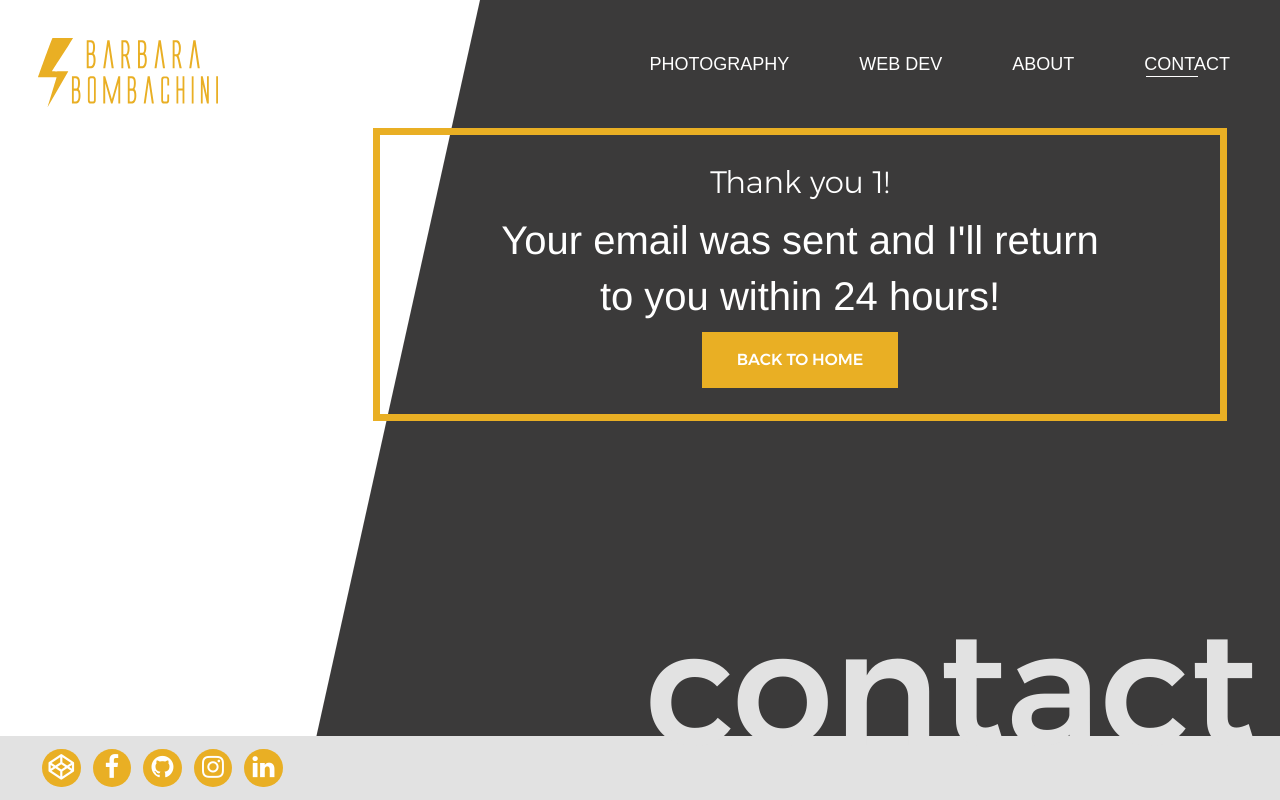
After one commit to bbombachini/portfolio, a PHP site: page /thankyou.php?name=1 in a window 1280 px wide. The commit adds this page. Run offline with PHP 8.4, Linux system fonts and the light colour scheme; some libraries are stand-ins or nearby versions; some web fonts are replaced.

Commit message:
add thank you page

```diff
--- a/admin/contact.php
+++ b/admin/contact.php
@@ -8,7 +8,7 @@
     $subject = $_POST['subject'];
     $message = $_POST['message'];
     $address = $_POST['address'];
-    $direct = "../thankyou.html";
+    $direct = "../thankyou.php";
 
     // echo $name;
     // echo $email;
--- a/scss/app.scss
+++ b/scss/app.scss
@@ -398,6 +398,7 @@ body{
 #contact {
   color: #fff;
   width: 100vw;
+  min-height: 95vh;
   text-align: center;
   .instructions{
     margin: 10vh 5vw 0 5vw;
@@ -413,6 +414,18 @@ body{
     h1 {
       font-size: 1.5rem;
       color: $grey;
+    }
+    h2, h3{
+      color: $grey;
+    }
+    button {
+      background-color: $yell;
+      padding: 20px 35px;
+      font-family: 'Medium', sans-serif;
+      text-transform: uppercase;
+      a{
+        color: #fff;
+      }
     }
     form {
       label{
@@ -977,11 +990,10 @@ footer{
     .border{
       margin: 15vw 0 20vw 0;
       padding: 2vw 5vw;
-      h1{
+      h1, h2, h3{
         color: #fff;
       }
       form{
-        // margin: 0;
         label{
           color: #fff;
         }
--- /dev/null
+++ b/thankyou.php
@@ -0,0 +1,151 @@
+<?php
+  $name = $_GET['name'];
+  // echo "Thank you ".$name;
+?>
+<!doctype html>
+<html class="no-js" lang="en">
+  <head>
+    <meta charset="utf-8">
+    <meta http-equiv="x-ua-compatible" content="ie=edge">
+    <meta name="viewport" content="width=device-width, initial-scale=1.0">
+    <link rel="apple-touch-icon" sizes="144x144" href="img/favicon/apple-touch-icon.png">
+    <link rel="icon" type="image/png" sizes="32x32" href="img/favicon/favicon-32x32.png">
+    <link rel="icon" type="image/png" sizes="16x16" href="img/favicon/favicon-16x16.png">
+    <link rel="manifest" href="img/favicon/manifest.json">
+    <link rel="mask-icon" href="img/favicon/safari-pinned-tab.svg" color="#5bbad5">
+    <link rel="shortcut icon" href="img/favicon/favicon.ico">
+    <meta name="msapplication-config" content="img/favicon/browserconfig.xml">
+    <meta name="theme-color" content="#ffffff">
+    <title>Barbara Bombachini | Photo | Web</title>
+    <link rel="stylesheet" href="https://maxcdn.bootstrapcdn.com/font-awesome/4.7.0/css/font-awesome.min.css">
+    <link rel="stylesheet" href="css/app.css">
+  </head>
+  <body class="contact">
+
+    <div id="container">
+      <header>
+        <div class="row">
+          <div id="nav-bar" class="small-12 columns">
+              <img src="img/bombachini_logo.svg" id="logo" alt="Barbara Bombachini Logo">
+            <div id="hamburg" data-responsive-toggle="hamb-menu3" data-hide-for="medium">
+              <button id="button" type="button" data-toggle="hamb-menu3">
+                <span class="icon"></span>
+                <span class="icon"></span>
+                <span class="icon"></span>
+                <span class="icon"></span>
+              </button>
+            </div>
+
+          <div id="hamb-menu-web" class="hamb-menu3 web">
+            <nav id="nav">
+              <ul id="menu" class="medium-horizontal menu" data-toggle-menu>
+                <li><a class="linen" id="photo" href="#">PHOTOGRAPHY</a></li>
+                <li><a class="linen" href="index.html">WEB DEV</a></li>
+                <li><a class="linen" href="about.html">ABOUT</a></li>
+                <li><a class="linen active" href="contact.html">CONTACT</a></li>
+              </ul>
+            </nav>
+          </div>
+        </div>
+      </div>
+    </header>
+
+      <!-- PAGE CONTENT STARTS HERE -->
+
+      <div id="contact" class="row fluid">
+        <div class="show-for-large" id="triangle">
+        </div>
+        <div class="small-12 large-3 columns">
+          <div class="instructions">
+
+          </div>
+        </div>
+        <div class="small-12 small-centered large-8 columns">
+          <div class="border">
+
+            <h3>
+              <?php echo "Thank you ".$name."!"; ?>
+            </h3>
+            <h2> Your email was sent and I'll return to you within 24 hours!</h2>
+            <button type="button"><a href="index.html">Back to Home</a>
+            </button>
+          </div>
+        </div>
+      </div>
+
+
+      <footer>
+        <div id="text">
+            <span>contact</span>
+        </div>
+        <div class="about row">
+          <div id="social-about" class="small-12 small-centered columns">
+            <ul>
+              <li>
+                <a href="https://codepen.io/bbombachini/" target="_blank">
+                    <i class="fa fa-codepen" aria-hidden="true"></i>
+                </a>
+              </li>
+              <li>
+                <a href="https://www.facebook.com/barbara.bombachini" target="_blank">
+                    <i class="fa fa-facebook" aria-hidden="true"></i>
+                </a>
+              </li>
+              <li>
+                <a href="https://github.com/bbombachini" target="_blank">
+                    <i class="fa fa-github fa-inverse" aria-hidden="true"></i>
+                </a>
+              </li>
+              <li>
+                <a href="https://www.instagram.com/bbombachini/" target="_blank">
+                    <i class="fa fa-instagram" aria-hidden="true"></i>
+                </a>
+              </li>
+              <li>
+                <a href="https://www.linkedin.com/in/barbara-bombachini-b61b92aa/" target="_blank">
+                    <i class="fa fa-linkedin" aria-hidden="true"></i>
+                </a>
+              </li>
+            </ul>
+          </div>
+        </div>
+      </footer>
+
+
+    <!-- container ends here -->
+    </div>
+
+    <script src="https://cdnjs.cloudflare.com/ajax/libs/gsap/1.20.2/TweenMax.min.js"></script>
+    <script src="bower_components/jquery/dist/jquery.js"></script>
+    <script src="bower_components/what-input/dist/what-input.js"></script>
+    <script src="bower_components/foundation-sites/dist/js/foundation.js"></script>
+    <script src="js/app.js"></script>
+    <script type="text/javascript" src="js/menu.js"></script>
+    <!-- <script>
+
+
+    function init() {
+    var photo = document.querySelector('#photo');
+}
+
+    function shrink(){
+        var bar = document.querySelector('#nav-bar');
+        var content = document.querySelector('#content');
+        var nav = document.querySelector('#nav');
+        var land = document.querySelector('#landing');
+        var xheight = window.innerHeight;
+        var tl = new TimelineLite();
+
+        tl.to(nav,1,{display:"none", ease:Expo});
+        tl.to(land,1,{display: "none"});
+        tl.to(bar,2,{width:"15%", ease:Circ});
+        tl.to(bar,2,{height:xheight, float: "left", ease:Circ});
+        tl.to(content,2,{display:"block"});
+      }
+
+    window.addEventListener('load', init,false);
+    photo.addEventListener('click', shrink,false);
+
+    </script> -->
+  </body>
+</html>
```
Also changed, not shown: css/app.css.
